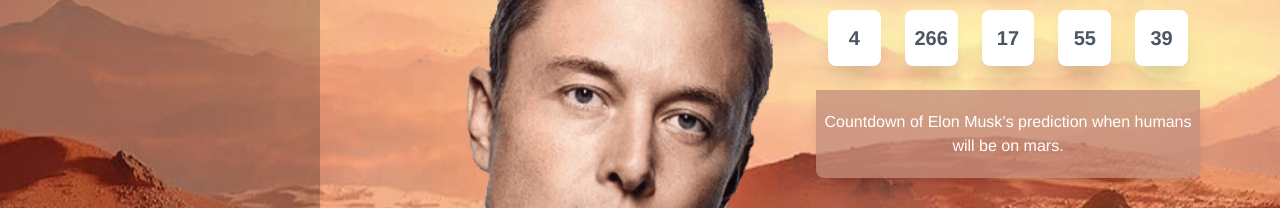
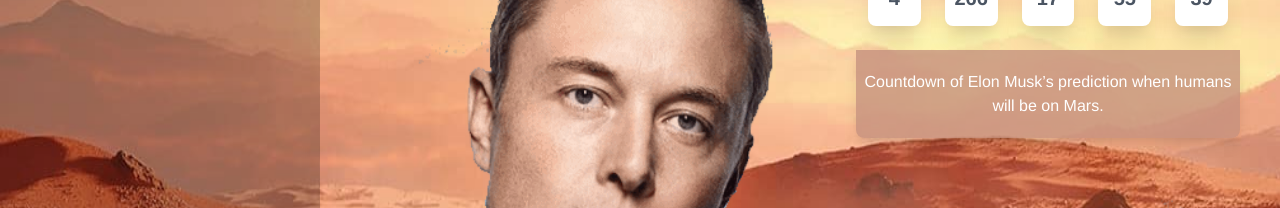
Before and after one commit to FormidablePencil/elon-mars, a Vue app: page / in a window 1280 px wide. Shown: the part 134-342 px from the top of the page. Built offline with nearby package versions, Linux system fonts and the light colour scheme; no server answers.

Commit message:
added elon animation for when there is story data

```diff
--- a/src/components/animate-elon/index.vue
+++ b/src/components/animate-elon/index.vue
@@ -1,18 +1,46 @@
 <template>
   <img
-    className="absolute object-cover z-10 bg-position w-screen h-screen top-10"
+    :className="`bg-position ${
+      !storyByDate ? 'isVisible' : 'isInvisible'
+    } bg-position transition-opacity absolute object-cover z-10 w-screen h-screen top-10`"
     src="../../assets/elon-musk.png"
     alt="elon musk"
   />
 </template>
 
+<script>
+import { mapState } from "vuex";
+export default { computed: { ...mapState(["storyByDate"]) } };
+</script>
+
 <style scoped>
 .bg-position {
   object-position: 0% 0%;
+  pointer-events: none;
+}
+
+.isVisible {
   opacity: 0;
-  animation: bg-anim 4s 2s;
+  animation: bg-anim 3s 3s;
   animation-fill-mode: forwards;
-  pointer-events: none;
+}
+
+.isInvisible {
+  opacity: 1;
+  transform: scale(1.1);
+  animation: bg-anim-reverse 2s 1s;
+  animation-fill-mode: forwards;
+}
+
+@keyframes bg-anim-reverse {
+  0% {
+    transform: scale(1.1);
+    opacity: 1;
+  }
+  100% {
+    transform: scale(1);
+    opacity: 0;
+  }
 }
 
 @keyframes bg-anim {
--- a/src/components/countdown/counterDescription.vue
+++ b/src/components/countdown/counterDescription.vue
@@ -2,6 +2,6 @@
   <div
     className="text-align text-white py-5 px-2 bg-bg-light rounded-b-lg shadow-lg"
   >
-    <p>Countdown of Elon Musk’s prediction when humans will be on mars.</p>
+    <p>Countdown of Elon Musk’s prediction when humans will be on Mars.</p>
   </div>
 </template>
--- a/src/components/countdown/index.vue
+++ b/src/components/countdown/index.vue
@@ -1,5 +1,5 @@
 <template>
-  <div className="w-96 flex flex-col absolute z-1 right-20 top-20">
+  <div className="w-96 flex flex-col absolute z-1 right-10 top-10">
     <CounterLabel />
     <CountComp startTime="Nov 2, 2020 12:00:0" endTime="Jan 1, 2026 16:37:25" />
     <CounterDescription />
--- a/src/components/story-by-date-wrapper/transImage.vue
+++ b/src/components/story-by-date-wrapper/transImage.vue
@@ -4,7 +4,7 @@
       <transition name="fade">
         <img
           v-if="toggleImgElement"
-          className="w-screen h-screen absolute top-0"
+          className="object-cover w-screen h-screen absolute top-0"
           :src="imageInFirst"
           :alt="storyByDate?.title"
         />
@@ -13,7 +13,7 @@
       <transition name="fade">
         <img
           v-if="!toggleImgElement"
-          className="w-screen h-screen absolute top-0"
+          className="object-cover w-screen h-screen absolute top-0"
           :src="imageInSecond"
           :alt="storyByDate?.title"
         />
```
Also changed, not shown: 1 other file (tests, documents, lock files or other folders).
